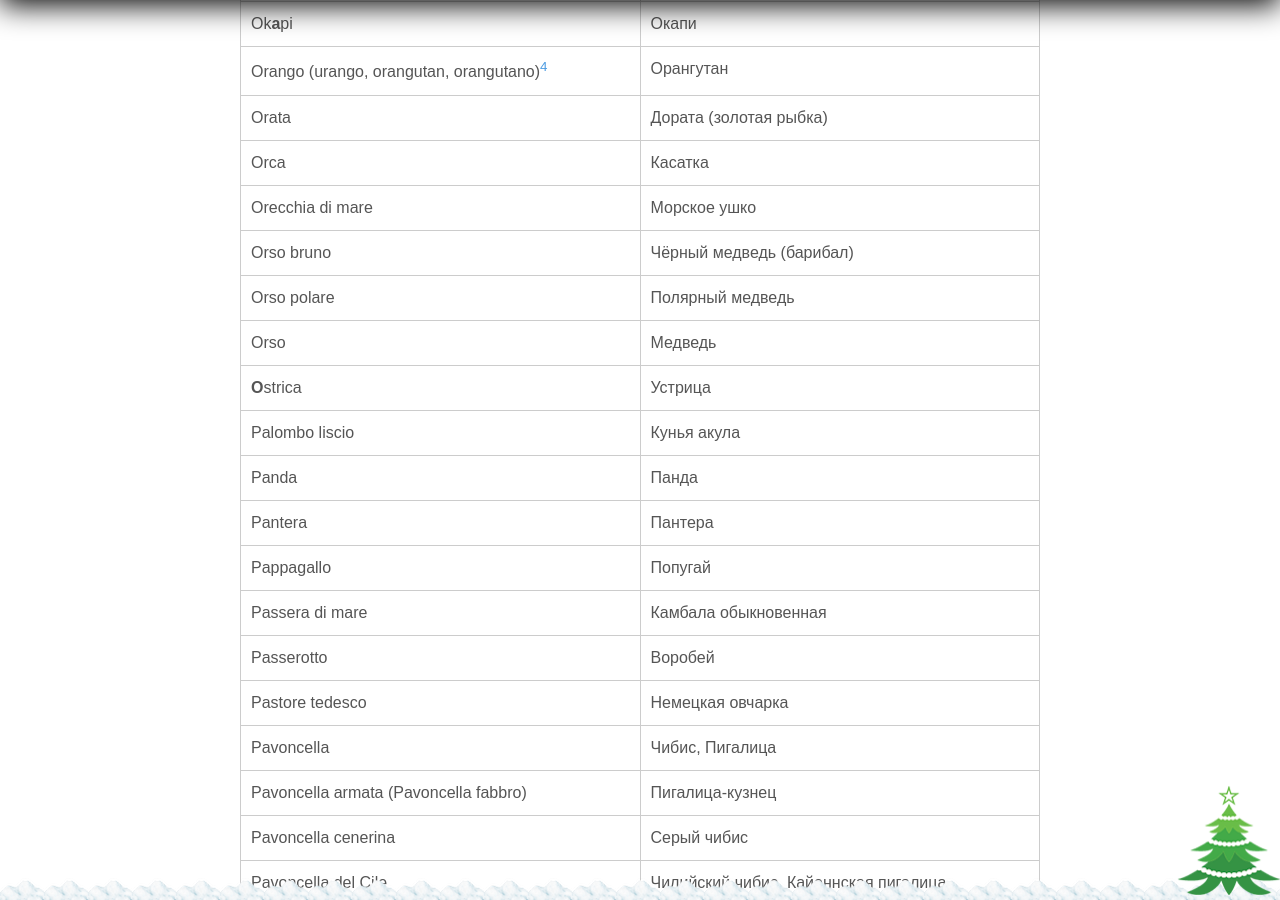
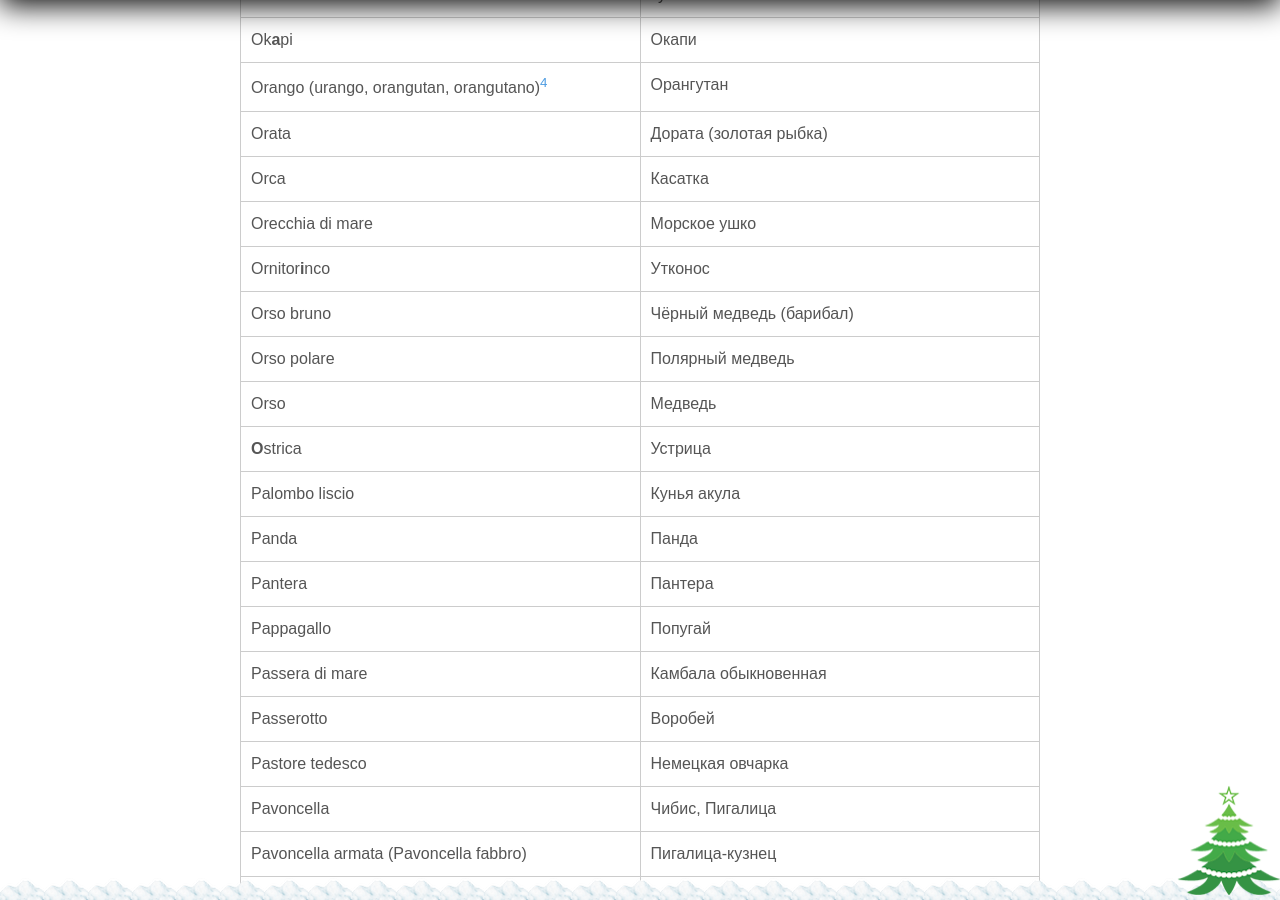
Before and after one commit to postolny/postolny.github.io, a Jekyll site: the page built from _posts/2021-03-19-animali.md, in a window 1280 px wide and 900 px high, scrolled down 8889 px. Built offline with Jekyll 4.4.1, drawn with Linux system fonts in a browser that asks for light colours; nearby versions of some CDN libraries.

Commit message:
Add files via upload

```diff
--- a/_posts/2021-03-19-animali.md
+++ b/_posts/2021-03-19-animali.md
@@ -10,9 +10,9 @@
 
 Ho evidenziato in grassetto le sillabe su cui cade l'accento.
 
-<input class="search" id="search-all" type="text" placeholder="Найти...">
+<input class="input-search" id="search-all" type="text" placeholder="Найти...">
 
-{:.animali}
+{:.search-all}
 |Animali in italiano|Животные по-русски|
 |--- |--- |
 |Abiss**i**no|Абиссинская кошка|
@@ -200,6 +200,7 @@
 |Orata|Дората (золотая рыбка)|
 |Orca|Касатка|
 |Orecchia di mare|Морское ушко|
+|Ornitor**i**nco|Утконос|
 |Orso bruno|Чёрный медведь (барибал)|
 |Orso polare|Полярный медведь|
 |Orso|Медведь|
```
